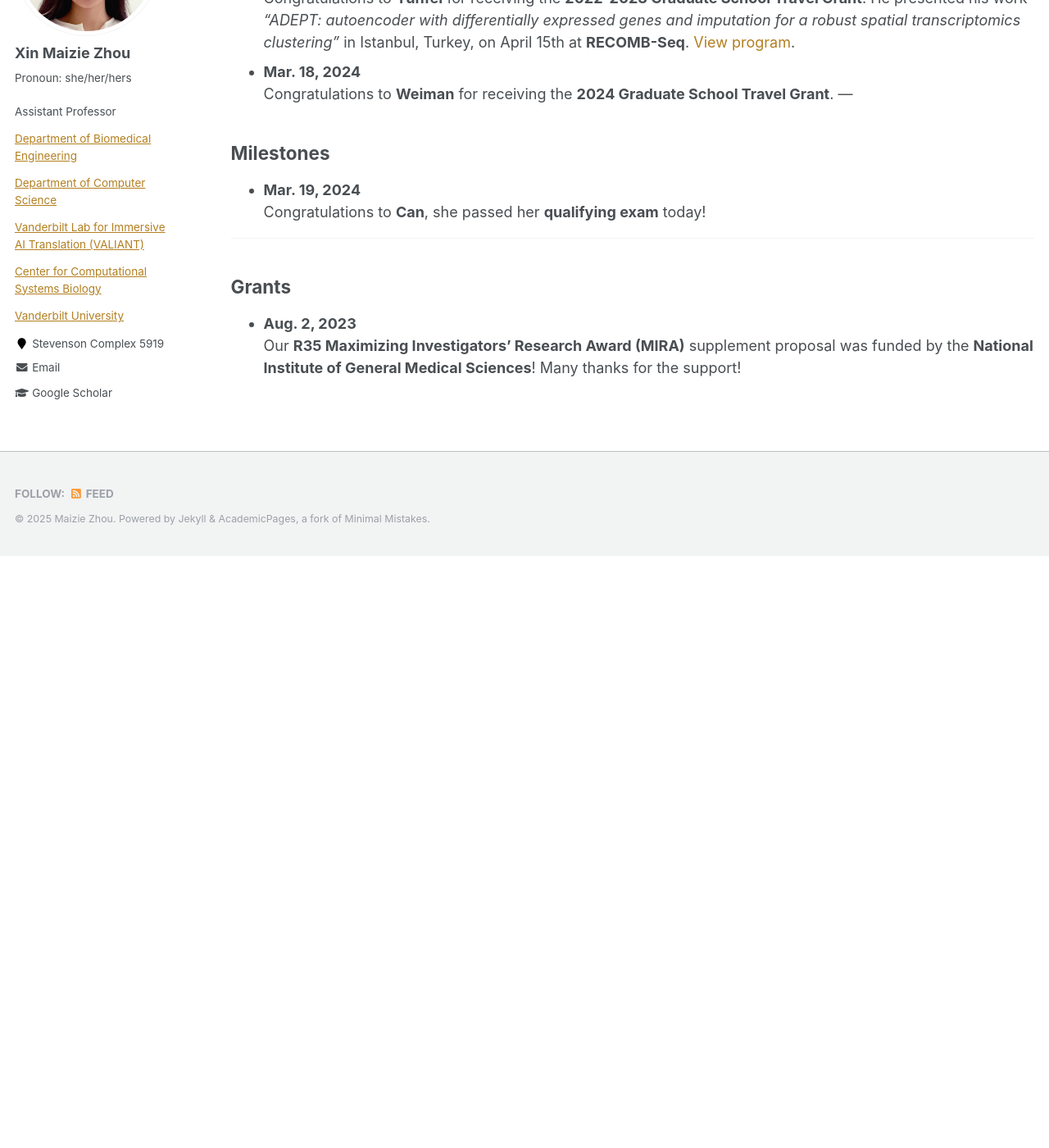
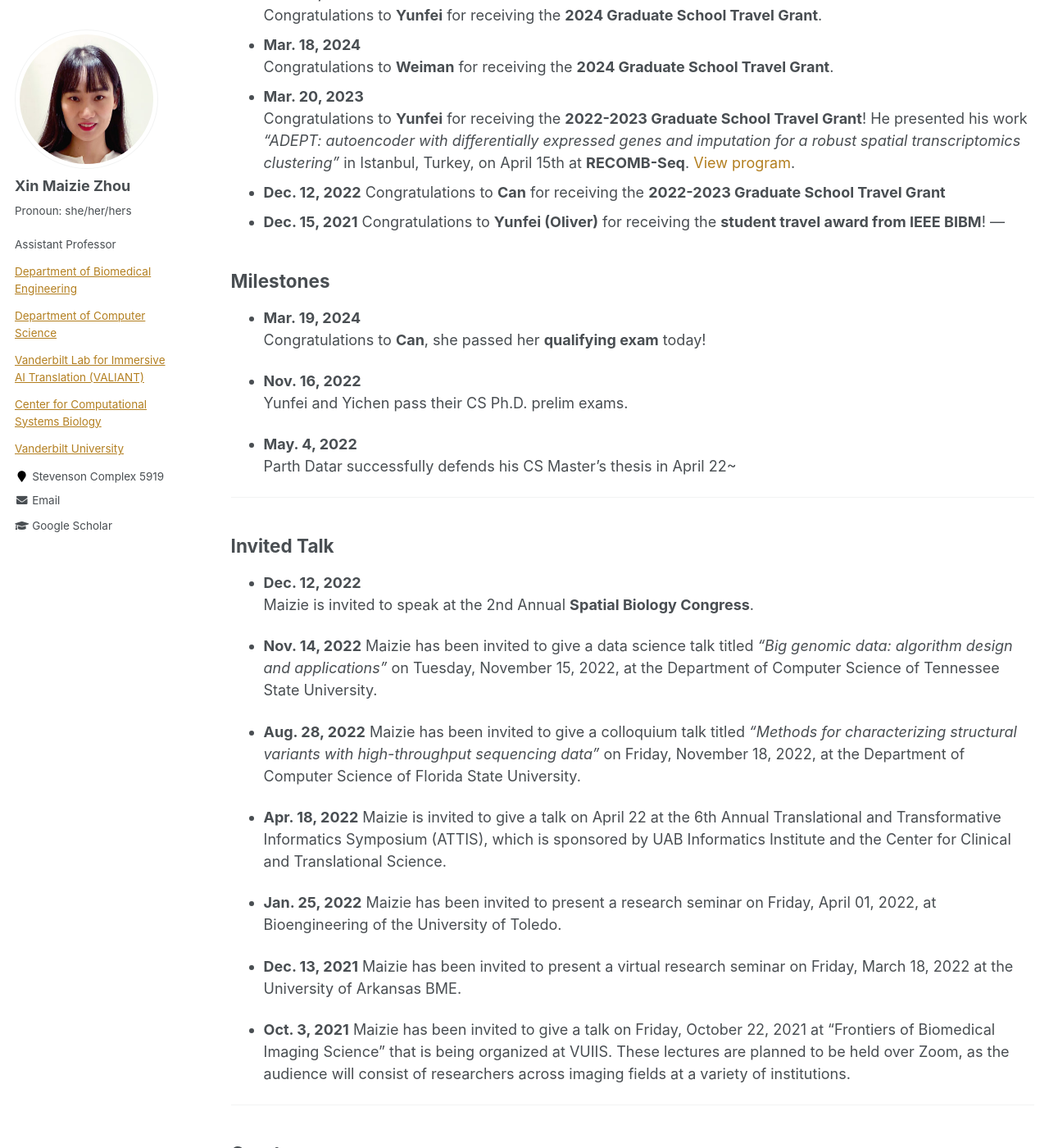
Before and after one commit to maiziezhoulab/Maiziezhoulab.github.io, a Jekyll site: the page built from _pages/LabNews.md, in a window 1280 px wide and 1400 px high, scrolled down 1604 px. Shown: the whole window at 82% size. Built offline with Jekyll 4.4.1, drawn with Linux system fonts in a browser that asks for light colours; before the commit the page ends 2282 px from its top, so only the background shows below that; some of the changed text lies outside the part shown.

Commit message:
Update LabNews.md

```diff
--- a/_pages/LabNews.md
+++ b/_pages/LabNews.md
@@ -32,6 +31,9 @@ author_profile: true
 - **Nov. 29, 2023**
   Our Research Topic *“Towards a More Complete and Accurate Personal Genome Sequence: Methods and Use Cases”* in **Frontiers in Genetics** is accepted and online! We welcome all forms of submissions, including Original Research Articles, Review Articles, Method Articles, and more.
 
+- **Mar. 1, 2023**
+  Congrats to **Yunfei (Oliver) Hu** and **Yuying Zhao** (from Prof. Derr’s lab)! Their paper, *“ADEPT: autoencoder with differentially expressed genes and imputation for a robust spatial transcriptomics clustering”* has been selected as a proceedings track paper for **RECOMB-Seq** 2023 and is also being considered for publication in iScience. https://recomb-seq.github.io/program/
+
 ---
 
 ## Awards and Achievements
@@ -42,10 +44,14 @@ author_profile: true
   Congratulations to **Can** for receiving the **2024 Graduate School Travel Grant**.
 - **Mar. 20, 2024**
   Congratulations to **Yunfei** for receiving the **2024 Graduate School Travel Grant**.
+- **Mar. 18, 2024**
+  Congratulations to **Weiman** for receiving the **2024 Graduate School Travel Grant**.
 - **Mar. 20, 2023**
   Congratulations to **Yunfei** for receiving the **2022-2023 Graduate School Travel Grant**! He presented his work *“ADEPT: autoencoder with differentially expressed genes and imputation for a robust spatial transcriptomics clustering”* in Istanbul, Turkey, on April 15th at **RECOMB-Seq**. [View program](https://recomb-seq.github.io/program/).
-- **Mar. 18, 2024**
-  Congratulations to **Weiman** for receiving the **2024 Graduate School Travel Grant**.
+- **Dec. 12, 2022**
+  Congratulations to **Can** for receiving the **2022-2023 Graduate School Travel Grant**
+- **Dec. 15, 2021**
+  Congratulations to **Yunfei (Oliver)** for receiving the **student travel award from IEEE BIBM**!
 ---
 
 ## Milestones
@@ -53,9 +59,49 @@ author_profile: true
 - **Mar. 19, 2024**
   Congratulations to **Can**, she passed her **qualifying exam** today!
 
+- **Nov. 16, 2022**
+  Yunfei and Yichen pass their CS Ph.D. prelim exams.
+
+- **May. 4, 2022**
+  Parth Datar successfully defends his CS Master’s thesis in April 22~
+
 ---
+
+
+## Invited Talk
+
+- **Dec. 12, 2022**
+  Maizie is invited to speak at the 2nd Annual **Spatial Biology Congress**.
+
+- **Nov. 14, 2022**
+  Maizie has been invited to give a data science talk titled *“Big genomic data: algorithm design and applications”* on Tuesday, November 15, 2022, at the Department of Computer Science of Tennessee State University.
+
+- **Aug. 28, 2022**
+  Maizie has been invited to give a colloquium talk titled *“Methods for characterizing structural variants with high-throughput sequencing data”* on Friday, November 18, 2022, at the Department of Computer Science of Florida State University.
+
+- **Apr. 18, 2022**
+  Maizie is invited to give a talk on April 22 at the 6th Annual Translational and Transformative Informatics Symposium (ATTIS), which is sponsored by UAB Informatics Institute and the Center for Clinical and Translational Science.
+
+- **Jan. 25, 2022**
+  Maizie has been invited to present a research seminar on Friday, April 01, 2022, at Bioengineering of the University of Toledo.
+
+- **Dec. 13, 2021**
+  Maizie has been invited to present a virtual research seminar on Friday, March 18, 2022 at the University of Arkansas BME.
+
+- **Oct. 3, 2021**
+  Maizie has been invited to give a talk on Friday, October 22, 2021 at “Frontiers of Biomedical Imaging Science” that is being organized at VUIIS. These lectures are planned to be held over Zoom, as the audience will consist of researchers across imaging fields at a variety of institutions.
+
+---
+
+
 
 ## Grants
 
 - **Aug. 2, 2023**
   Our **R35 Maximizing Investigators’ Research Award (MIRA)** supplement proposal was funded by the **National Institute of General Medical Sciences**! Many thanks for the support!
+
+- **Feb. 9, 2023**
+  We received funding support from **Vanderbilt Brain Institute**!
+
+- **Dec. 16, 2022**
+  We received funding support from **Complete Genomics** for stLFR research!
```
Also changed, not shown: other parts of _pages/LabNews.md (+0 -1 lines).
